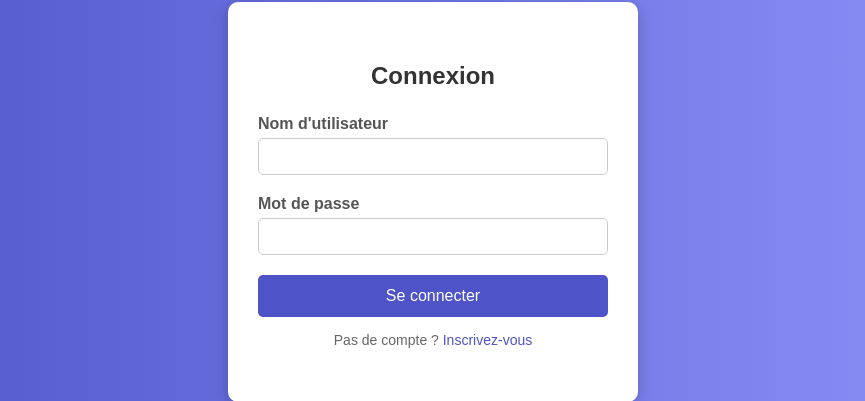
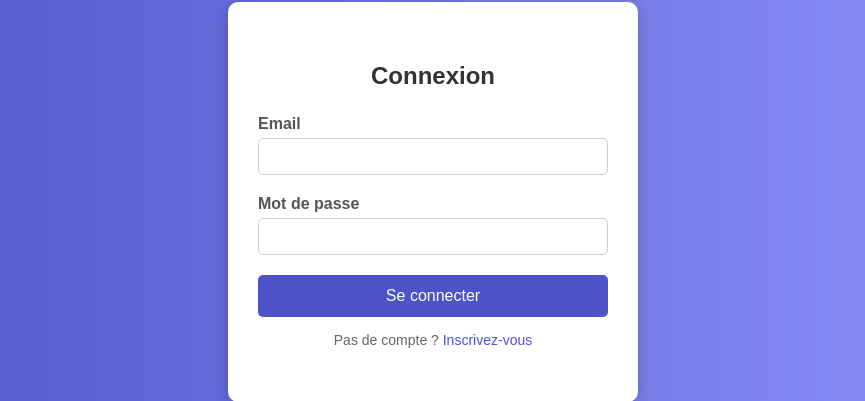
Before and after one commit to fortesque152/SAE3.01, a PHP site: page / in a window 1280 px wide. Shown: the part 198-599 px from the top of the page, without its empty margins (207-1072 px from the left). Run offline with PHP 8.4, Linux system fonts and the light colour scheme.

Commit message:
php fonctionnel

```diff
--- a/index.php
+++ b/index.php
@@ -17,8 +17,8 @@ session_start();
     <form class="login-form" method="POST" action="./vue/connexion.view.php">
         <h2>Connexion</h2>
         <div class="input-group">
-            <label for="username">Nom d'utilisateur</label>
-            <input type="text" id="username" name="username" required>
+            <label for="email">Email</label>
+            <input type="text" id="email" name="email" required>
         </div>
         <div class="input-group">
             <label for="password">Mot de passe</label>
--- a/vue/connexion.view.php
+++ b/vue/connexion.view.php
@@ -27,7 +27,7 @@ $stmt->execute([$email]);
 $user = $stmt->fetch(PDO::FETCH_ASSOC);
 
 if (!$user || !password_verify($password, $user["password_hash"])) {
-    header("Location: ../index.phpp?error=login");
+    header("Location: ../index.php?error=login");
     exit();
 }
 
@@ -42,5 +42,5 @@ $_SESSION["account_id"] = $user["account_id"];
 $_SESSION["profile_id"] = $user["profile_id"];
 $_SESSION["profile_name"] = $user["profile_name"];
 
-header("Location: ../application.html");
+header("Location: ../Application.html");
 exit();
```
